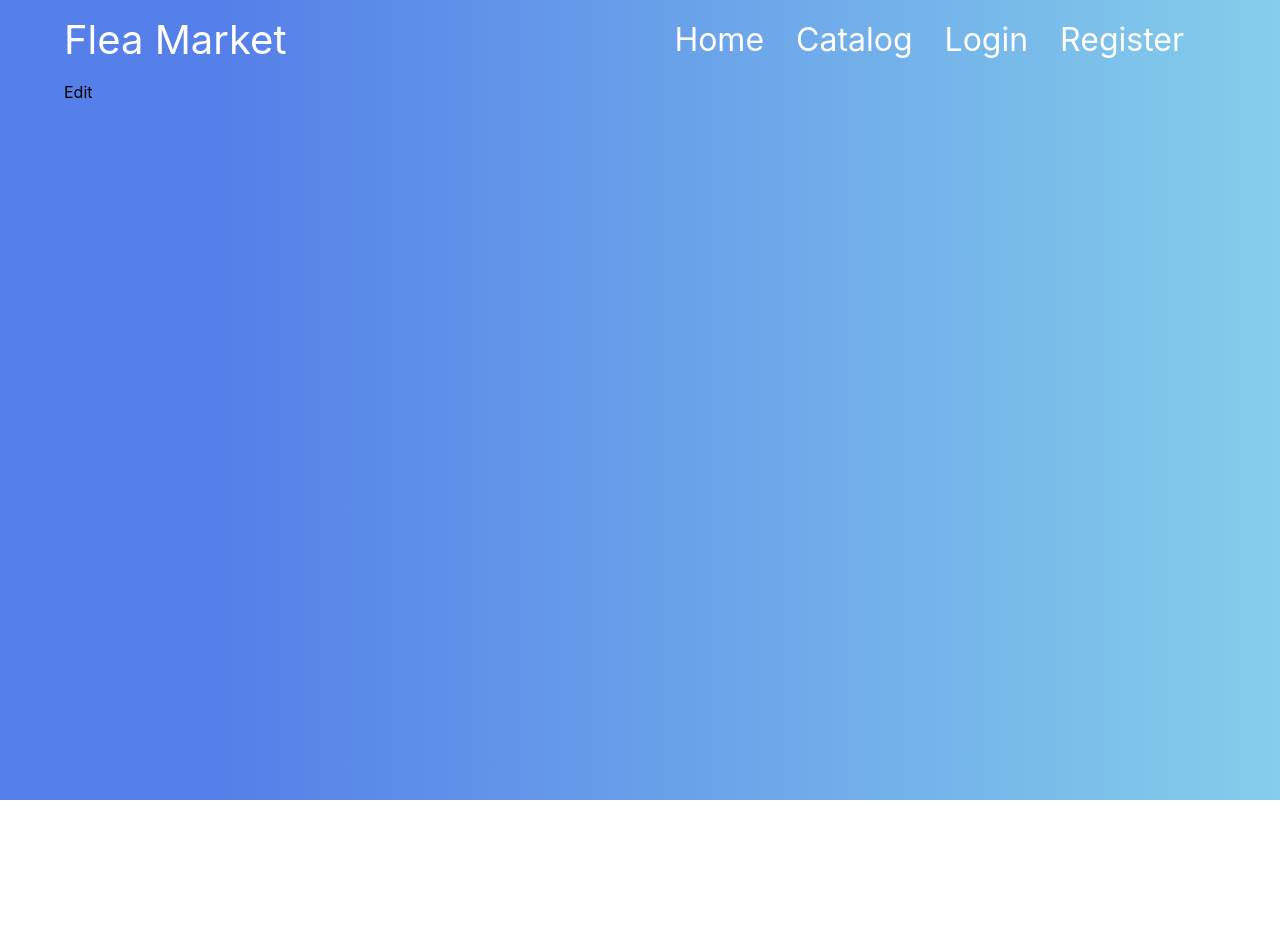
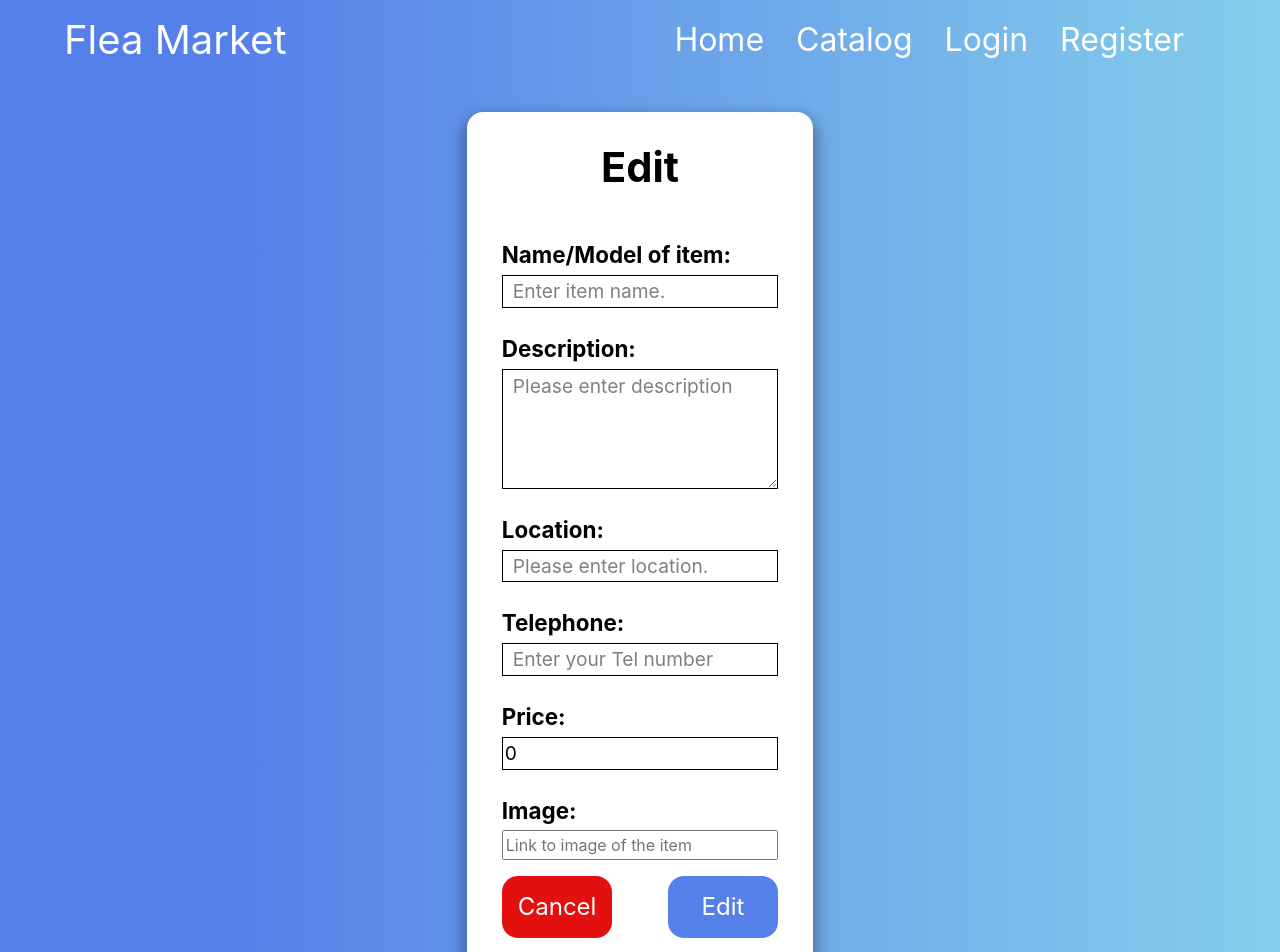
Before and after one commit to KemalBekir/FleaMarket, a React (Create React App) app in the folder client/: page /details/1/edit in a window 1280 px wide. Shown: the top 952 px of the page. Before the commit the page ends 800 px from the top, so only its background shows below. Built offline with nearby package versions, Linux system fonts and the light colour scheme.

Commit message:
added jsx and styling to Edit

```diff
--- a/client/src/components/Edit/Edit.css
+++ b/client/src/components/Edit/Edit.css
@@ -0,0 +1,92 @@
+.edit-section {
+    display: flex;
+    flex-direction: column;
+    /* justify-content: center; */
+    align-items: center;
+    width: 30%;
+    height: 100%;
+    margin: 2rem auto;
+    background-color: white;
+    border-radius: 1rem;
+    -webkit-box-shadow: 0px 8px 14px 5px rgba(0, 0, 0, 0.3);
+    box-shadow: 0px 8px 14px 5px rgba(0, 0, 0, 0.3);
+  }
+
+  .edit-form {
+    display: flex;
+    flex-direction: column;
+    justify-content: center;
+    width: 80%;
+  }
+
+  .edit-title {
+    font-size: 2.6rem;
+    padding: 1.5rem 0;
+  }
+
+  .edit-form label {
+    font-size: 1.4rem;
+    font-weight: bold;
+    margin-top: 1rem;
+    margin-bottom: 0.2rem;
+  }
+
+  .edit-name,
+  .edit-desc,
+  .edit-location,
+  .edit-tel,
+  .edit-price,
+  .edit-img {
+    border: 1px solid black;
+    font-size: 1.2rem;
+    margin-bottom: 0.5rem;
+  }
+
+  .edit-name::placeholder,
+  .edit-desc::placeholder,
+  .edit-location::placeholder,
+  .edit-tel::placeholder,
+  .edit-price::placeholder,
+  .edit-img::placeholder {
+    padding-left: 0.5rem;
+    padding-bottom: 0.5rem;
+    color: gray;
+  }
+
+  .edit-desc {
+    height: 120px;
+  }
+
+  .edit-btn {
+    margin: 1rem 0;
+    font-size: 1.5rem;
+    background-color: #5680e9;
+    color: white;
+    border: none;
+    padding: 0.8rem;
+    border-radius: 1rem;
+    margin-bottom: 2.2rem;
+    width: 40%;
+    cursor: pointer;
+  }
+
+  .edit-btn-wrapper {
+      display: flex;
+      flex-direction: row;
+      justify-content: space-between;
+      align-items: center;
+  }
+
+  .edit-cancel {
+      text-align: center;
+      text-decoration: none;
+      margin: 1rem 0;
+      font-size: 1.5rem;
+      background-color: #e40f0f;
+      color: white;
+      border: none;
+      padding: 0.8rem;
+      border-radius: 1rem;
+      margin-bottom: 2.2rem;
+      width: 40%;
+  }
--- a/client/src/components/Edit/Edit.js
+++ b/client/src/components/Edit/Edit.js
@@ -1,8 +1,69 @@
 import React from 'react'
+import { Link } from 'react-router-dom'
+import './Edit.css'
 
 const Edit = () => {
   return (
-    <div>Edit</div>
+    <section className="edit-section">
+      <h3 className="edit-title">Edit</h3>
+      <form className="edit-form">
+        <label htmlFor="name">Name/Model of item:</label>
+        <input
+          type="text"
+          name="name"
+          placeholder="Enter item name."
+          className="edit-name"
+          required
+        ></input>
+        <label htmlFor="description">Description:</label>
+        <textarea
+          type="text"
+          name="description"
+          className="edit-desc"
+          placeholder="Please enter description"
+          required
+        ></textarea>
+        <label>Location:</label>
+        <input
+          type="text"
+          name="location"
+          className="edit-location"
+          placeholder="Please enter location."
+          required
+        ></input>
+        <label>Telephone:</label>
+        <input
+          type="number"
+          name="tel"
+          className="edit-tel"
+          placeholder="Enter your Tel number"
+          defaultValue={""}
+        ></input>
+        <label htmlFor="tel">Price:</label>
+        <input
+          type="number"
+          name="price"
+          placeholder="Telephone Number"
+          className="edit-price"
+          min={0}
+          defaultValue={0}
+        ></input>
+        <label htmlFor="tel">Image:</label>
+        <input
+          type="text"
+          name="img"
+          placeholder="Link to image of the item"
+          className="edit-image"
+          required
+        ></input>
+        <div className="edit-btn-wrapper">
+          <Link className="edit-cancel" to="/catalog">
+            Cancel
+          </Link>
+          <button className="edit-btn">Edit</button>
+        </div>
+      </form>
+    </section>
   )
 }
 
```
